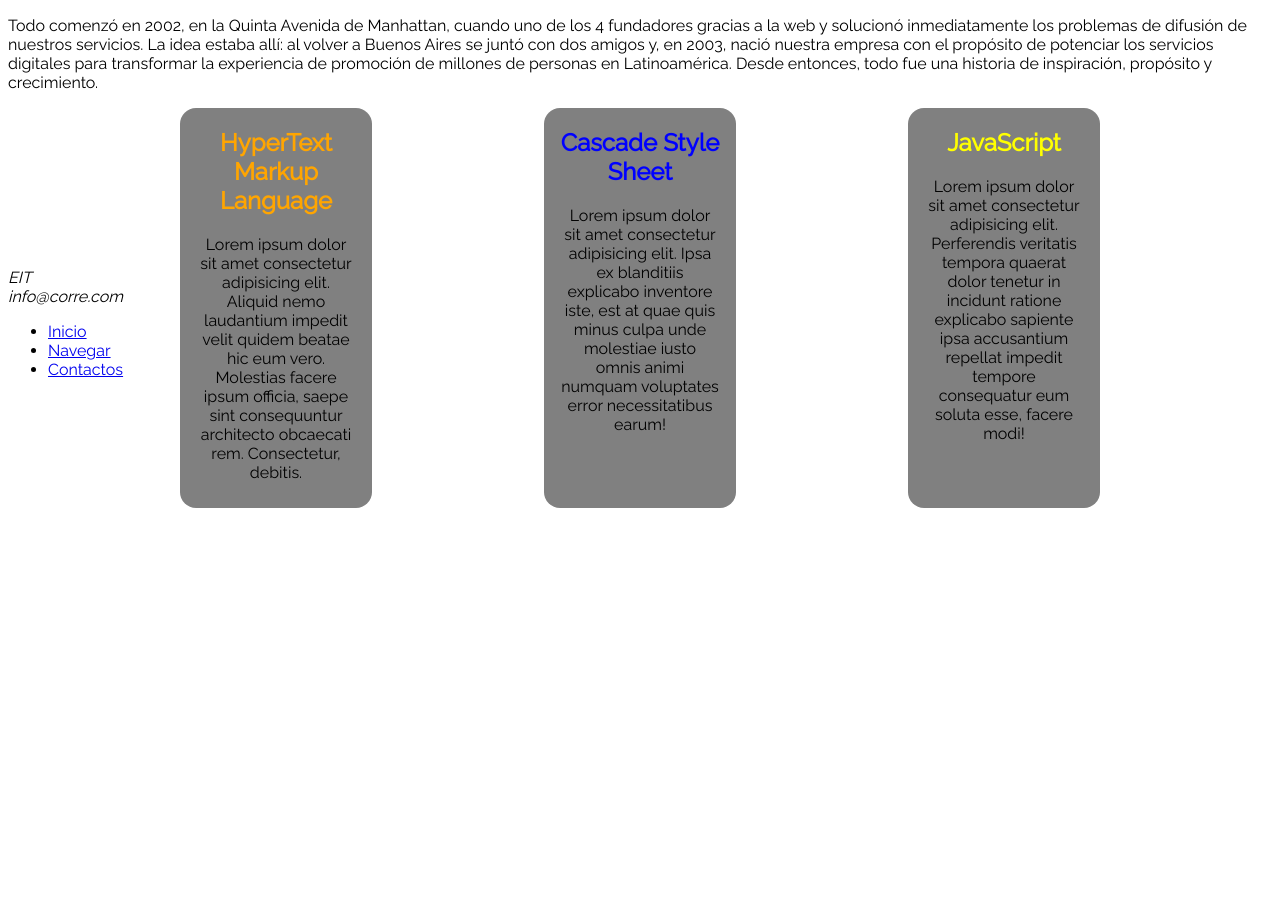
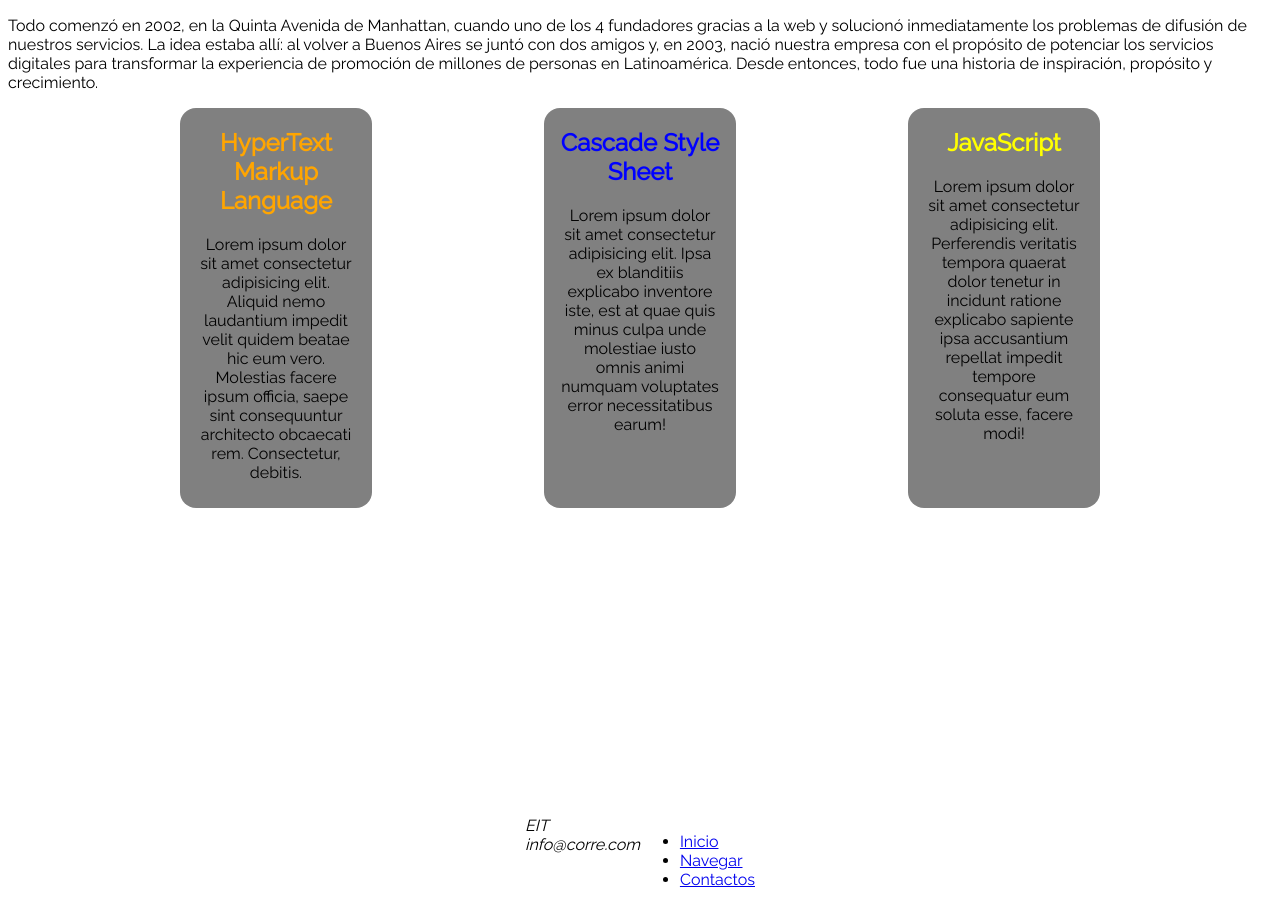
Before and after one commit to C215714N/git-j19, a plain HTML site: page index.html in a window 1280 px wide. Before the commit the page ends 800 px from the top, so only its background shows below. Drawn offline with Linux system fonts and the light colour scheme; a script that the page names is missing; a web font is replaced by a local one.

Commit message:
He cambiado el codigo en css y asignandole un tamaño a main asi footer no bloquea a main

```diff
--- a/styles/default.css
+++ b/styles/default.css
@@ -9,6 +9,13 @@
 /* Contenido */
 
 /* lenguages */
+
+main{
+
+    height: 50rem;
+
+}
+
 #languages{
 
     display: flex;
@@ -66,4 +73,11 @@
 
 }
 
+footer{
+
+    display: flex;
+    justify-content: center;
+
+}
+
 /* Pie de Pagina */
```
